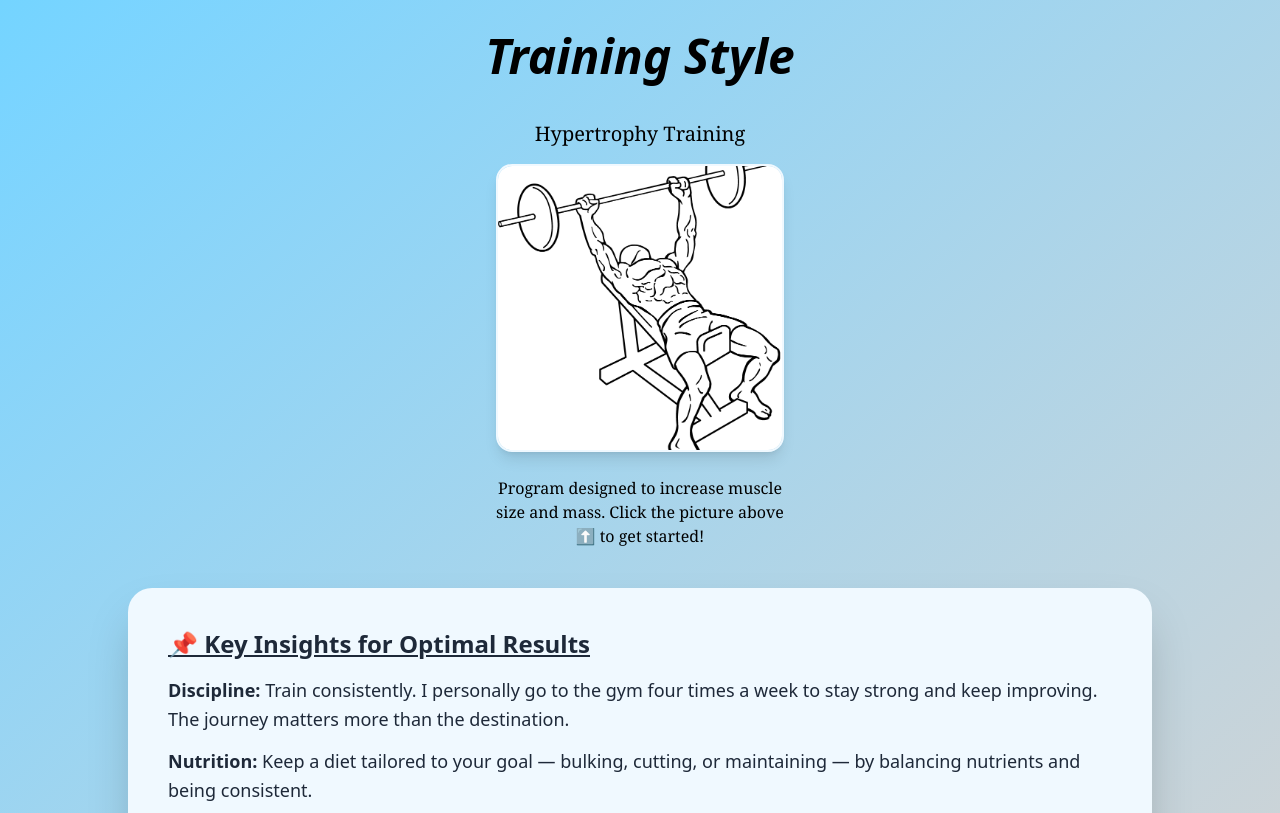
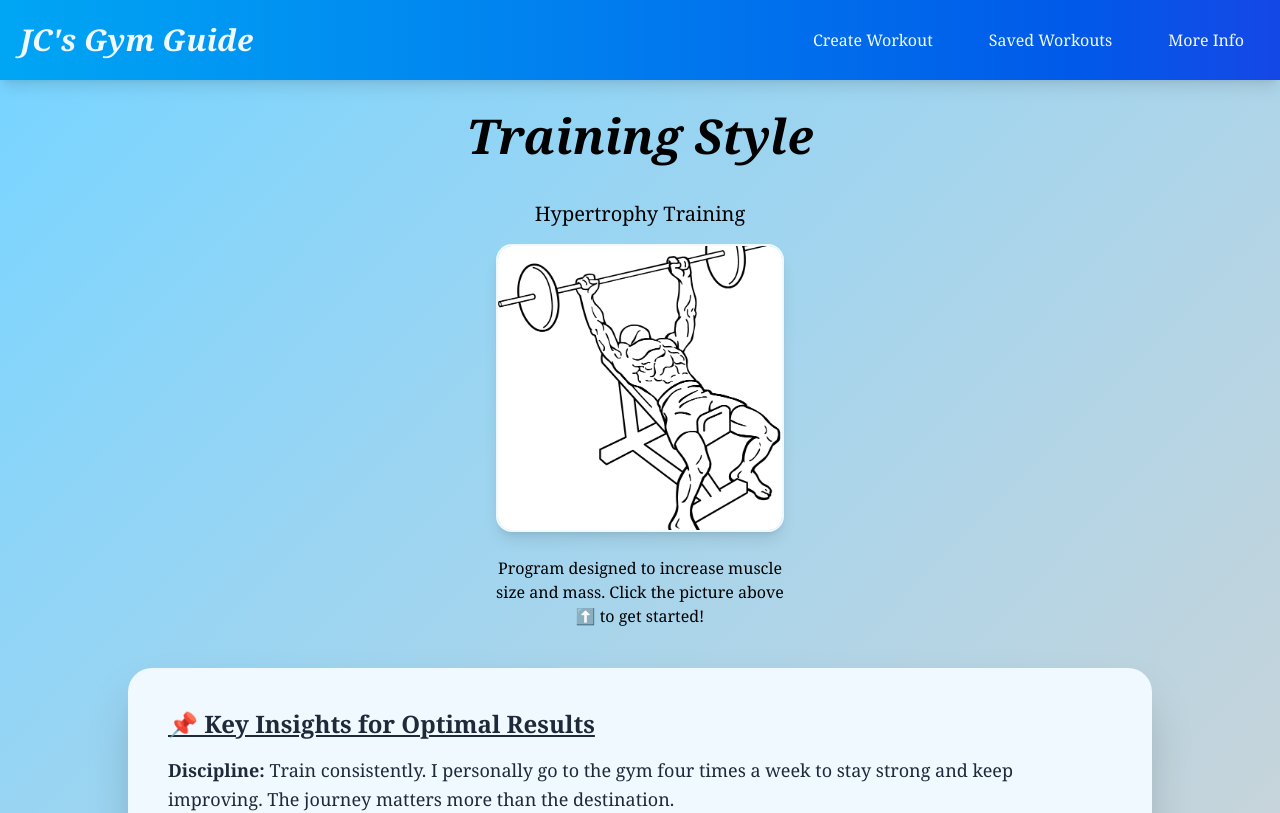
Before and after one commit to jchoi4497/Gym-Guide, a React (Vite) app: page /TrainingStyle in a window 1280 px wide. Shown: the top 813 px of the page. Built offline with nearby package versions, Linux system fonts and the light colour scheme.

Commit message:
Created google sign in and made style changes.

```diff
--- a/src/Navbar.js
+++ b/src/Navbar.js
@@ -1,11 +1,11 @@
-import { useState, useEffect, useRef } from "react";
-import { Link } from "react-router-dom";
+import { useState, useEffect, useRef } from 'react';
+import { Link } from 'react-router-dom';
 
 function Navbar() {
   const [isOpen, setIsOpen] = useState(false);
 
   const toggleMenu = () => {
-    console.log("toggle clicked");
+    console.log('toggle clicked');
     setIsOpen(!isOpen);
   };
 
@@ -24,9 +24,9 @@ function Navbar() {
       }
     };
 
-    document.addEventListener("mousedown", handleClickOutside);
+    document.addEventListener('mousedown', handleClickOutside);
     return () => {
-      document.removeEventListener("mousedown", handleClickOutside);
+      document.removeEventListener('mousedown', handleClickOutside);
     };
   }, []);
 
@@ -58,15 +58,18 @@ function Navbar() {
   return (
     <nav className="flex items-center justify-between p-5 mb-8 bg-gradient-to-r from-sky-500 to-blue-700 shadow-lg">
       {/* Brand */}
-      <div className="text-3xl font-bold italic text-sky-50 tracking-wide">
+      <Link
+        to="/"
+        className="text-3xl font-bold italic text-sky-50 inline-block transition-transform duration-300 hover:scale-110 active:scale-95 origin-left"
+      >
         JC's Gym Guide
-      </div>
+      </Link>
 
       {/* Desktop Nav */}
       <div className="hidden md:flex space-x-6">
-        <NavLink to="/" label="🏠 Home" />
         <NavLink to="/Hypertrophy" label="Create Workout" />
         <NavLink to="/SavedWorkouts" label="Saved Workouts" />
+        <NavLink to="/TrainingStyle" label="More Info" />
       </div>
 
       {/* Mobile Toggle */}
@@ -75,22 +78,22 @@ function Navbar() {
         onClick={toggleMenu}
         className="text-sky-50 text-3xl md:hidden focus:outline-none z-30"
       >
-        {isOpen ? "✕" : "☰"}
+        {isOpen ? '✕' : '☰'}
       </button>
 
       {/* Mobile Menu */}
       {isOpen && (
         <div
           ref={menuRef}
-          className="absolute top-19 right-0 bg-sky-50 rounded-b-xl shadow-xl p-4 space-y-3 z-20 w-48 md:hidden">
-          <MobileLink to="/" label="🏠 Home" toggleMenu={toggleMenu} />
+          className="absolute top-19 right-0 bg-sky-50 rounded-b-xl shadow-xl p-4 space-y-3 z-20 w-48 md:hidden"
+        >
           <MobileLink to="/Hypertrophy" label="Create Workout" toggleMenu={toggleMenu} />
           <MobileLink to="/SavedWorkouts" label="Saved Workouts" toggleMenu={toggleMenu} />
+          <MobileLink to="/TrainingStyle" label="More Info" toggleMenu={toggleMenu} />
         </div>
       )}
     </nav>
   );
 }
 
-
 export default Navbar;
--- a/src/firebase.js
+++ b/src/firebase.js
@@ -1,24 +1,27 @@
 // Import the functions you need from the SDKs you need
-import { initializeApp } from "firebase/app";
-import { getFirestore } from "firebase/firestore";
+import { initializeApp } from 'firebase/app';
+import { getFirestore } from 'firebase/firestore';
+import { getAuth, GoogleAuthProvider } from 'firebase/auth';
 // TODO: Add SDKs for Firebase products that you want to use
 // https://firebase.google.com/docs/web/setup#available-libraries
 
 // Your web app's Firebase configuration
 // For Firebase JS SDK v7.20.0 and later, measurementId is optional
 const firebaseConfig = {
-  apiKey: "AIzaSyA8-_QrxFfHt86o8eVZWcBlNiozSu8wxE0",
-  authDomain: "jcsgymguide.firebaseapp.com",
-  projectId: "jcsgymguide",
-  storageBucket: "jcsgymguide.firebasestorage.app",
-  messagingSenderId: "439544885300",
-  appId: "1:439544885300:web:264046dd0e1f20da85da61",
-  measurementId: "G-99GC22Z661"
+  apiKey: 'AIzaSyA8-_QrxFfHt86o8eVZWcBlNiozSu8wxE0',
+  authDomain: 'jcsgymguide.firebaseapp.com',
+  projectId: 'jcsgymguide',
+  storageBucket: 'jcsgymguide.firebasestorage.app',
+  messagingSenderId: '439544885300',
+  appId: '1:439544885300:web:264046dd0e1f20da85da61',
+  measurementId: 'G-99GC22Z661',
 };
 
 // Initialize Firebase
 const app = initializeApp(firebaseConfig);
-const db = getFirestore(app);
+export const db = getFirestore(app);
+export const auth = getAuth(app);
+export const googleProvider = new GoogleAuthProvider();
 // const auth = getAuth(app);
 // const analytics = getAnalytics(app);
 
--- /dev/null
+++ b/src/googleAuth.js
@@ -0,0 +1,24 @@
+import { auth, googleProvider, db } from './firebase';
+import { signInWithPopup, signOut } from 'firebase/auth';
+import { doc, setDoc, getDoc } from 'firebase/firestore';
+
+export const loginWithGoogle = async () => {
+  const result = await signInWithPopup(auth, googleProvider);
+  const user = result.user;
+
+  // Ensure user exists in Firestore (Step 4 from before)
+  const userRef = doc(db, 'users', user.uid);
+  const userSnap = await getDoc(userRef);
+
+  if (!userSnap.exists()) {
+    await setDoc(userRef, {
+      name: user.displayName,
+      email: user.email,
+      photo: user.photoURL,
+      createdAt: new Date(),
+    });
+  }
+  return user;
+};
+
+export const logout = () => signOut(auth);
--- a/src/pages/LandingPage.js
+++ b/src/pages/LandingPage.js
@@ -1,20 +1,44 @@
-import { Link } from 'react-router-dom';
+import { Link, useNavigate } from 'react-router-dom';
+import { loginWithGoogle } from '../googleAuth';
 
 function LandingPage() {
+  const navigate = useNavigate();
+
+  const handleLogin = async () => {
+    try {
+      const user = await loginWithGoogle();
+      if (user) {
+        console.log('Logged in as:', user.displayName);
+        // 3. Redirect user to dashboard programmatically
+        navigate('/Hypertrophy');
+      }
+    } catch (error) {
+      console.error('Login failed:', error);
+    }
+  };
+
   return (
     <div className="h-screen bg-gradient-to-br from-sky-300 to-stone-300 flex items-center justify-center">
       <div className="bg-sky-50 rounded-3xl shadow-2xl p-12 max-w-xl mx-6 text-center animate-fadeIn">
-                <h1 className="text-5xl font-extrabold text-gray-800 mb-6">
-                    Jonathan's Gym Guide
-                </h1>
+        <h1 className="text-5xl font-extrabold text-gray-800 mb-6">Jonathan's Gym Guide</h1>
         <p className="text-lg text-gray-600 mb-8 italic">
           An in-depth fitness guide built from real-world experience & research.
         </p>
+        <div className="flex items-center justify-center gap-8">
           <Link to="/TrainingStyle">
             <button className="px-8 py-3 rounded-full bg-blue-600 text-sky-50 text-lg font-semibold shadow-lg transition-all duration-300 hover:bg-blue-700 active:bg-blue-600 active:scale-95">
-                        Get Started
+              Guide
             </button>
           </Link>
+          <div>
+            <button
+              onClick={handleLogin}
+              className="px-8 py-3 rounded-full bg-blue-600 text-sky-50 text-lg font-semibold shadow-lg transition-all duration-300 hover:bg-blue-700 active:bg-blue-600 active:scale-95"
+            >
+              Sign in with Google
+            </button>
+          </div>
+        </div>
       </div>
     </div>
   );
--- a/src/pages/TrainingStyle.js
+++ b/src/pages/TrainingStyle.js
@@ -1,13 +1,14 @@
 import WorkoutType from '../WorkoutType';
 import HypertrophyImage from '../images/Hypertrophy.png';
+import Navbar from '../Navbar';
 import StrengthImage from '../images/Strength.jpg';
 
 function TrainingStylePage() {
   return (
-        <div className="min-h-screen bg-gradient-to-br from-sky-300 to-stone-300 font-sans overflow-y-auto p-8">
-            <h1 className="text-5xl font-bold text-center mb-10 italic">
-                Training Style
-            </h1>
+    <div className="bg-gradient-to-br from-sky-300 to-stone-300 min-h-screen pb-32 font-serif">
+      <Navbar />
+
+      <h1 className="text-5xl font-bold text-center mb-10 italic">Training Style</h1>
 
       <div className="flex flex-wrap gap-10 justify-center mb-16">
         <WorkoutType
@@ -26,18 +27,15 @@ function TrainingStylePage() {
       </div>
 
       <div className="max-w-5xl mx-auto bg-sky-50 rounded-3xl shadow-2xl p-10 text-gray-800 space-y-6">
-                <h3 className="text-2xl font-bold underline mb-4">
-                    📌 Key Insights for Optimal Results
-                </h3>
+        <h3 className="text-2xl font-bold underline mb-4">📌 Key Insights for Optimal Results</h3>
         <ul className="space-y-3 text-lg leading-relaxed">
           <li>
-                        <strong>Discipline:</strong> Train consistently. I personally go to the gym
-                        four times a week to stay strong and keep improving. The journey matters more
-                        than the destination.
+            <strong>Discipline:</strong> Train consistently. I personally go to the gym four times a
+            week to stay strong and keep improving. The journey matters more than the destination.
           </li>
           <li>
-                        <strong>Nutrition:</strong> Keep a diet tailored to your goal — bulking,
-                        cutting, or maintaining — by balancing nutrients and being consistent.
+            <strong>Nutrition:</strong> Keep a diet tailored to your goal — bulking, cutting, or
+            maintaining — by balancing nutrients and being consistent.
             <div className="pl-6 mt-2 space-y-1">
               <p>📉 Calories in &lt; Calories out → Lose weight</p>
               <p>📈 Calories in &gt; Calories out → Gain weight</p>
@@ -45,16 +43,16 @@ function TrainingStylePage() {
             </div>
           </li>
           <li>
-                        <strong>Intensity:</strong> Every working set (except warm-ups) should push
-                        close to failure to stimulate maximum growth.
+            <strong>Intensity:</strong> Every working set (except warm-ups) should push close to
+            failure to stimulate maximum growth.
           </li>
           <li>
-                        <strong>Warm-Ups:</strong> A proper warm-up routine reduces injury risk and
-                        improves workout performance.
+            <strong>Warm-Ups:</strong> A proper warm-up routine reduces injury risk and improves
+            workout performance.
           </li>
           <li>
-                        <strong>Cardio:</strong> I usually do 30 minutes of cardio post-workout to
-                        burn extra calories, improve heart health, and stay energized.
+            <strong>Cardio:</strong> I usually do 30 minutes of cardio post-workout to burn extra
+            calories, improve heart health, and stay energized.
           </li>
         </ul>
       </div>
```
Lines whose indentation alone changed are shown as unchanged.
